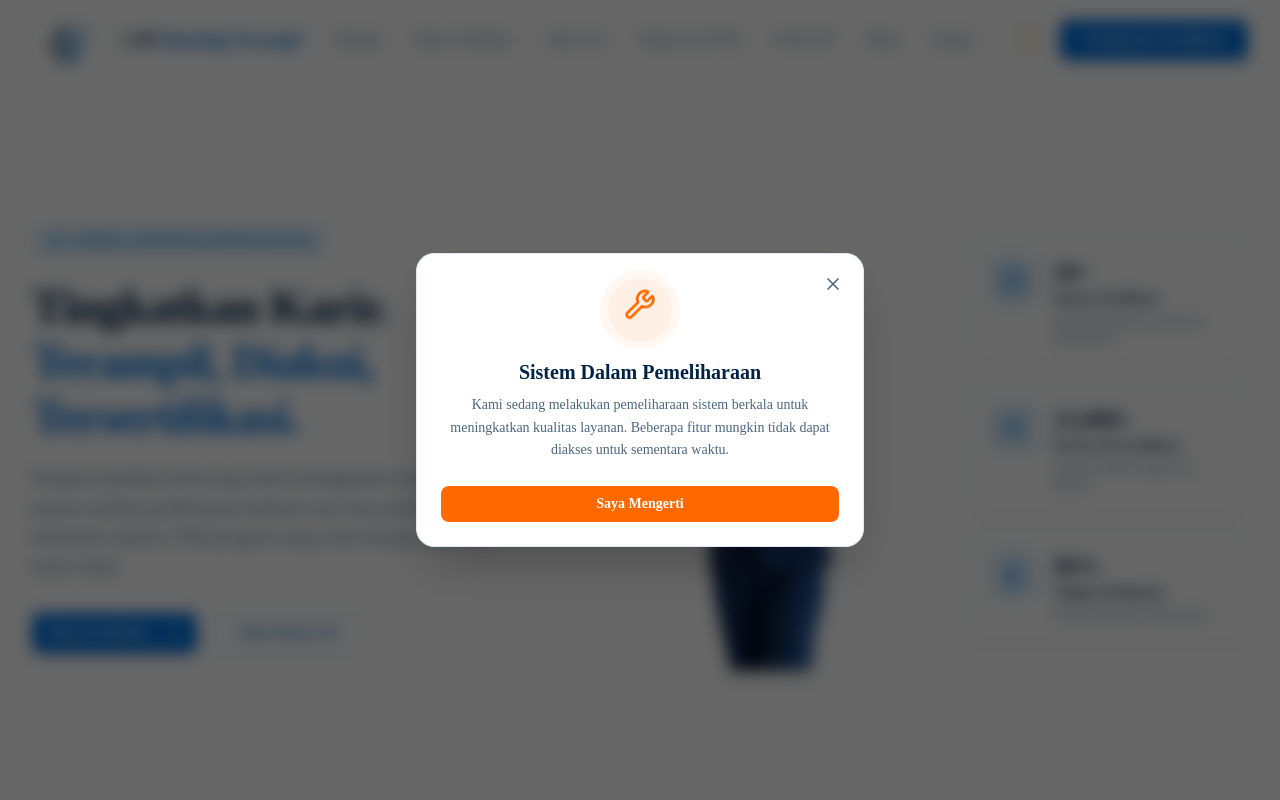
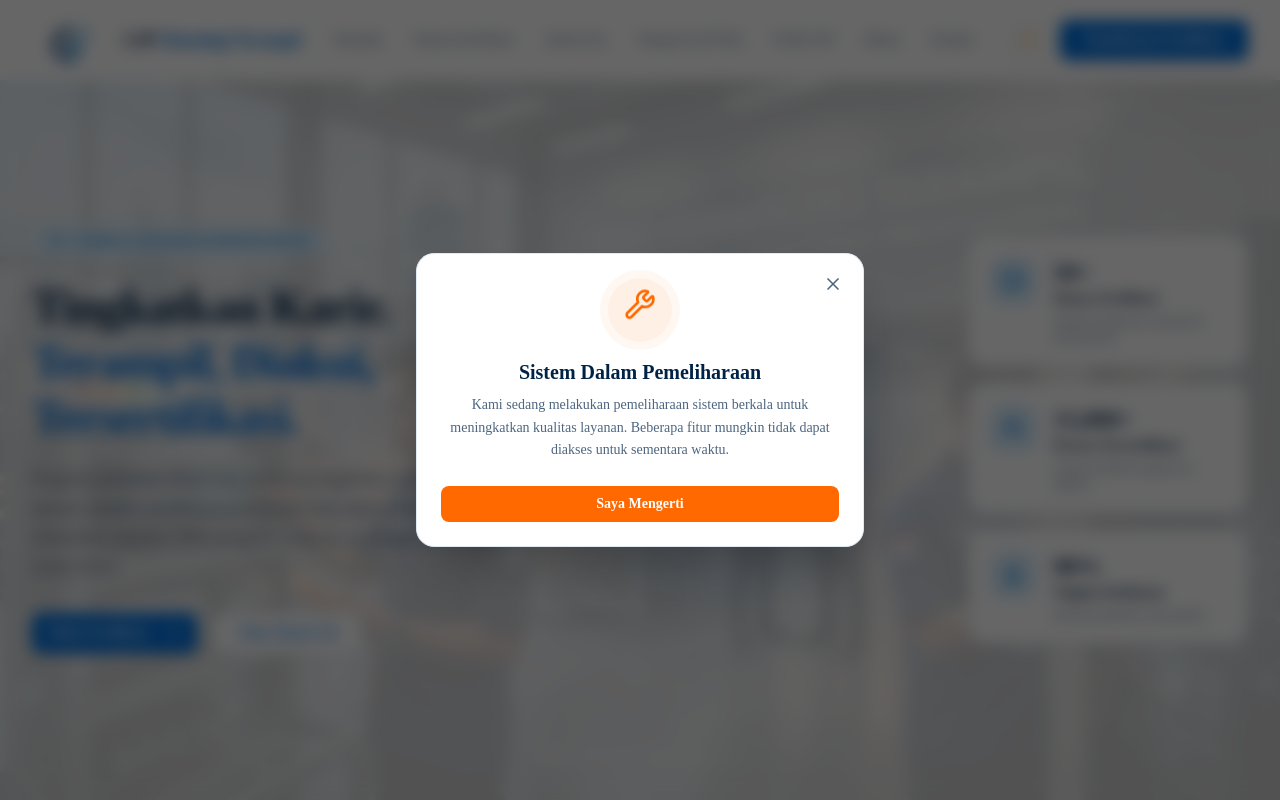
Before and after one commit to Aghissulaiman/lspteknologiterampil, a Next.js app: page / in a window 1280 px wide. Shown: the top 800 px of the page. Built offline with nearby package versions, Linux system fonts and the light colour scheme.

Commit message:
updete 3.3

```diff
--- a/components/Home/Hero.tsx
+++ b/components/Home/Hero.tsx
@@ -30,7 +30,25 @@ export default function Hero() {
   return (
     // min-h-[calc(100vh-5rem)] membuat komponen ini pas 1 layar (dikurangi tinggi navbar 80px / 5rem)
     <section className="relative flex min-h-[calc(100vh-5rem)] w-full items-center justify-center overflow-hidden bg-background py-8 lg:py-0">
-      <div className="mx-auto w-full max-w-7xl px-4 sm:px-6 lg:px-8">
+
+      {/* ========================================================= */}
+      {/* TAMBAHAN: BACKGROUND IMAGE & OVERLAY (TIDAK MERUBAH TAMPILAN LAIN) */}
+      {/* ========================================================= */}
+      <div className="absolute inset-0 z-0">
+        <Image
+          src="/Hero/Foto1.png" // Ganti dengan path gambar background kamu
+          alt="Hero Background"
+          fill
+          priority
+          sizes="100vw"
+          className="object-cover object-center"
+        />
+        {/* Overlay agar konten di atasnya tetap terlihat rapi */}
+        <div className="absolute inset-0 bg-background/80 backdrop-blur-[2px]" />
+      </div>
+      {/* ========================================================= */}
+
+      <div className="relative z-10 mx-auto w-full max-w-7xl px-4 sm:px-6 lg:px-8">
         <div className="grid grid-cols-1 items-center gap-8 lg:grid-cols-12 lg:gap-8">
 
           {/* 1. Teks Kiri */}
@@ -83,7 +101,7 @@ export default function Hero() {
             <div className="absolute top-1/2 left-1/2 -z-10 h-[280px] w-[280px] sm:h-[340px] sm:w-[340px] -translate-x-1/2 -translate-y-1/2 rounded-full bg-primary/10 blur-2xl" />
 
             {/* Pembungkus Foto */}
-            <div className="relative h-[380px] w-full max-w-[320px] sm:h-[460px] sm:max-w-[380px]">
+            {/* <div className="relative h-[380px] w-full max-w-[320px] sm:h-[460px] sm:max-w-[380px]">
               <Image
                 src="/Foto/hero-person.png"
                 alt="Profesional LSP Teknologi Terampil"
@@ -92,7 +110,7 @@ export default function Hero() {
                 className="object-contain object-bottom drop-shadow-xl"
                 priority
               />
-            </div>
+            </div> */}
           </div>
 
           {/* 3. Stat Cards Kanan (Seragam dengan Nuansa Biru & Putih) */}
```
Also changed, not shown: public/Hero/Foto1.png (added). Lines whose indentation alone changed are shown as unchanged.
